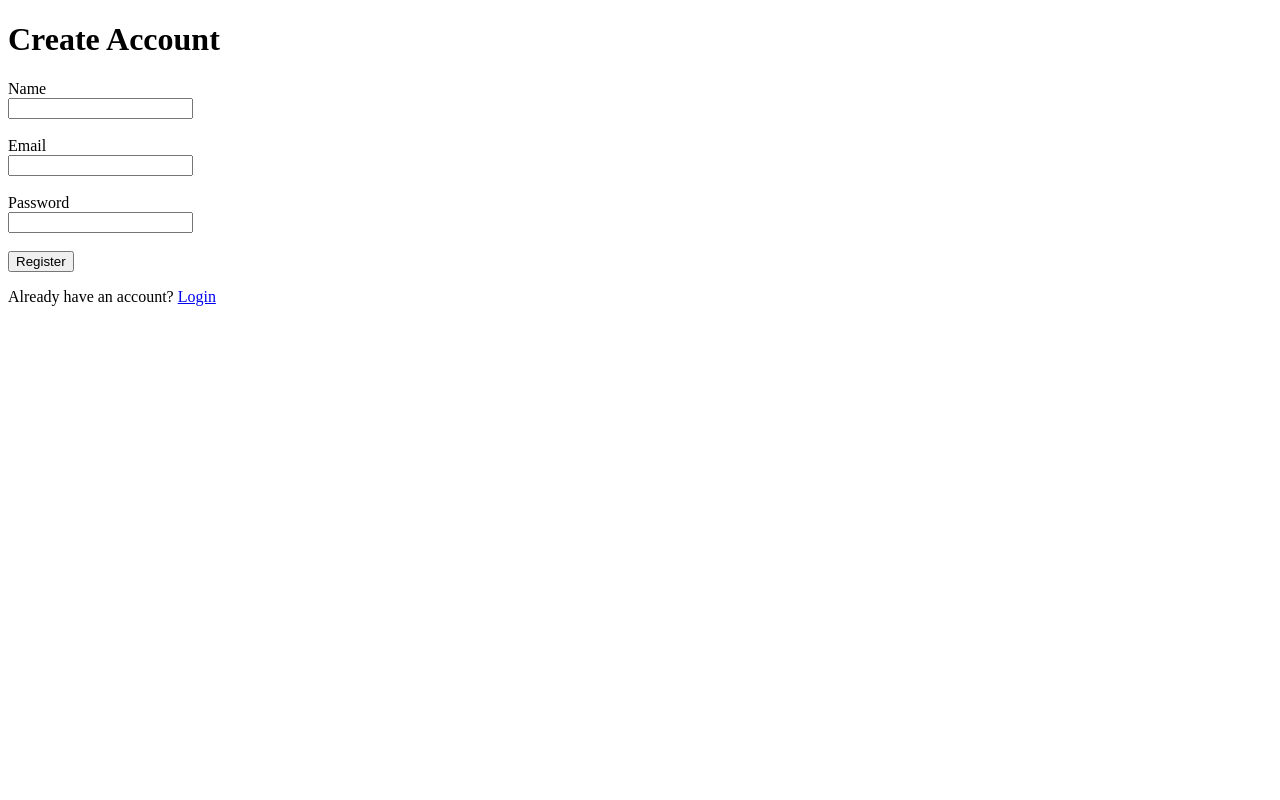
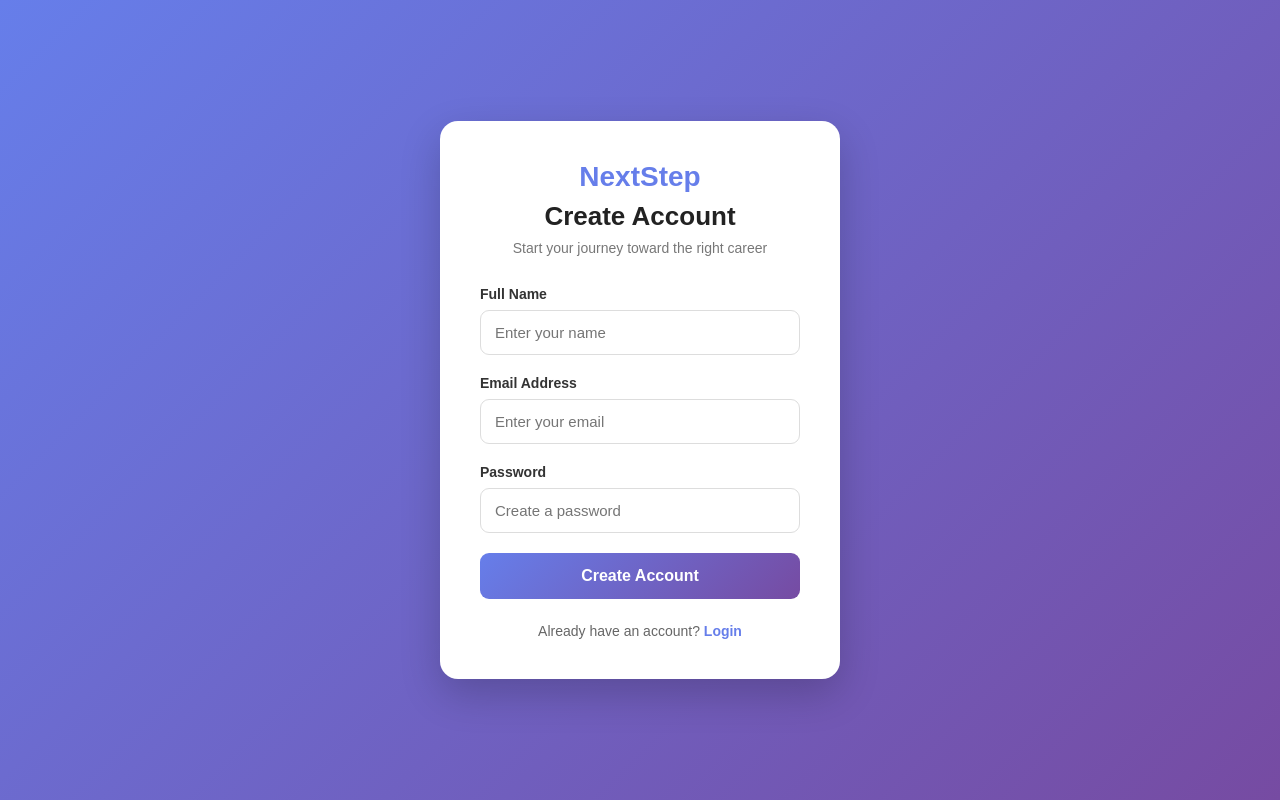
Before and after one commit to Anishadahiya/NextStep-Career-Recommandation-system, a Flask app: page /register in a window 1280 px wide. Run offline with Flask 3, Linux system fonts and the light colour scheme.

Commit message:
Style registration page

```diff
--- a/templates/register.html
+++ b/templates/register.html
@@ -1,73 +1,192 @@
 <!DOCTYPE html>
-<html>
+<html lang="en">
 
 <head>
+    <meta charset="UTF-8">
+    <meta name="viewport" content="width=device-width, initial-scale=1.0">
 
-    <title>Register</title>
+    <title>Create Account | NextStep</title>
+
+    <style>
+        * {
+            margin: 0;
+            padding: 0;
+            box-sizing: border-box;
+            font-family: Arial, sans-serif;
+        }
+
+        body {
+            min-height: 100vh;
+            display: flex;
+            justify-content: center;
+            align-items: center;
+            background: linear-gradient(135deg, #667eea, #764ba2);
+        }
+
+        .register-container {
+            width: 400px;
+            background: white;
+            padding: 40px;
+            border-radius: 18px;
+            box-shadow: 0 15px 40px rgba(0, 0, 0, 0.2);
+        }
+
+        .logo {
+            text-align: center;
+            font-size: 28px;
+            font-weight: bold;
+            color: #667eea;
+            margin-bottom: 8px;
+        }
+
+        h1 {
+            text-align: center;
+            color: #222;
+            font-size: 26px;
+            margin-bottom: 8px;
+        }
+
+        .subtitle {
+            text-align: center;
+            color: #777;
+            font-size: 14px;
+            margin-bottom: 30px;
+        }
+
+        .form-group {
+            margin-bottom: 20px;
+        }
+
+        label {
+            display: block;
+            color: #333;
+            font-weight: 600;
+            font-size: 14px;
+            margin-bottom: 8px;
+        }
+
+        input {
+            width: 100%;
+            padding: 13px 14px;
+            border: 1px solid #ddd;
+            border-radius: 9px;
+            font-size: 15px;
+            outline: none;
+            transition: 0.3s;
+        }
+
+        input:focus {
+            border-color: #667eea;
+            box-shadow: 0 0 0 3px rgba(102, 126, 234, 0.12);
+        }
+
+        button {
+            width: 100%;
+            padding: 14px;
+            border: none;
+            border-radius: 9px;
+            background: linear-gradient(135deg, #667eea, #764ba2);
+            color: white;
+            font-size: 16px;
+            font-weight: bold;
+            cursor: pointer;
+            transition: 0.3s;
+        }
+
+        button:hover {
+            transform: translateY(-2px);
+            box-shadow: 0 8px 18px rgba(102, 126, 234, 0.3);
+        }
+
+        .login-text {
+            text-align: center;
+            margin-top: 24px;
+            color: #666;
+            font-size: 14px;
+        }
+
+        .login-text a {
+            color: #667eea;
+            font-weight: bold;
+            text-decoration: none;
+        }
+
+        .login-text a:hover {
+            text-decoration: underline;
+        }
+
+        @media (max-width: 450px) {
+            .register-container {
+                width: 90%;
+                padding: 30px 25px;
+            }
+        }
+    </style>
 
 </head>
 
 <body>
 
+    <div class="register-container">
+
+        <div class="logo">NextStep</div>
+
         <h1>Create Account</h1>
+
+        <p class="subtitle">
+            Start your journey toward the right career
+        </p>
 
         <form method="POST">
 
-        <label>Name</label>
-
-        <br>
+            <div class="form-group">
+                <label for="name">Full Name</label>
 
                 <input
                     type="text"
+                    id="name"
                     name="name"
+                    placeholder="Enter your name"
                     required
                 >
+            </div>
 
-        <br><br>
-
-
-        <label>Email</label>
-
-        <br>
+            <div class="form-group">
+                <label for="email">Email Address</label>
 
                 <input
                     type="email"
+                    id="email"
                     name="email"
+                    placeholder="Enter your email"
                     required
                 >
+            </div>
 
-        <br><br>
-
-
-        <label>Password</label>
-
-        <br>
+            <div class="form-group">
+                <label for="password">Password</label>
 
                 <input
                     type="password"
+                    id="password"
                     name="password"
+                    placeholder="Create a password"
                     required
                 >
-
-        <br><br>
-
+            </div>
 
             <button type="submit">
-            Register
+                Create Account
             </button>
 
         </form>
 
+        <p class="login-text">
+            Already have an account?
+            <a href="/login">Login</a>
+        </p>
 
-    <p>
-
-        Already have an account?
-
-        <a href="/login">
-            Login
-        </a>
-
-    </p>
+    </div>
 
 </body>
 
```
Lines whose indentation alone changed are shown as unchanged.
